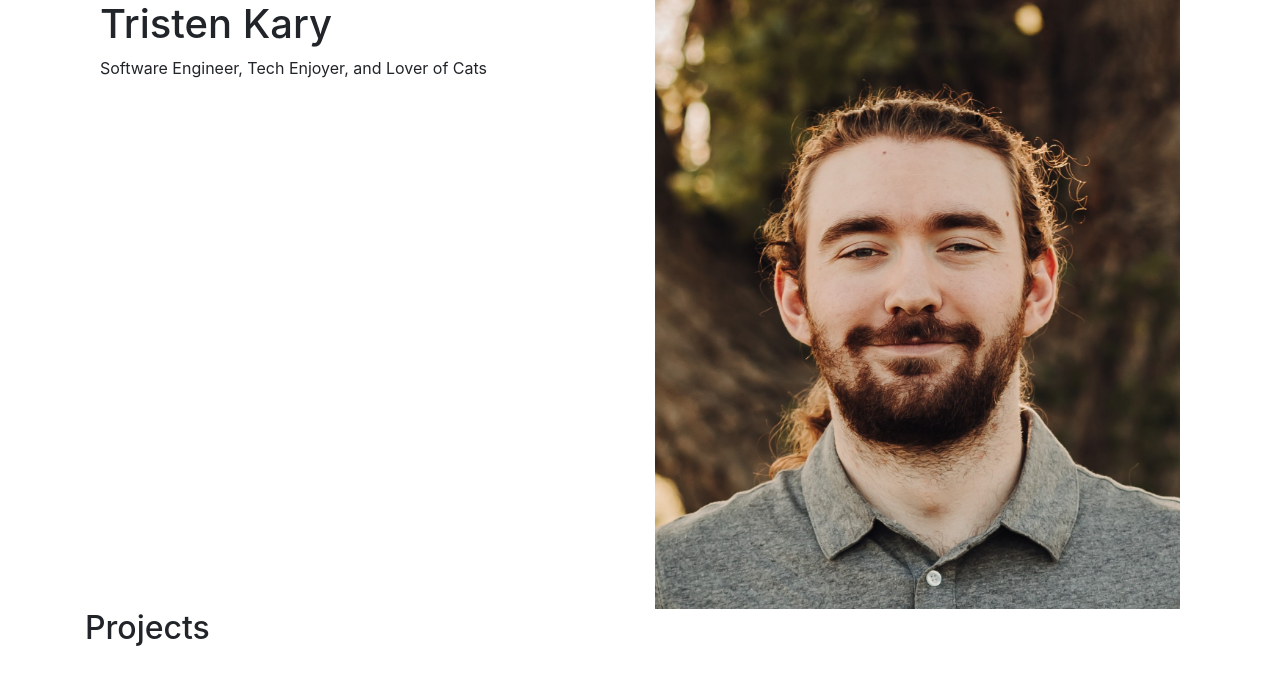
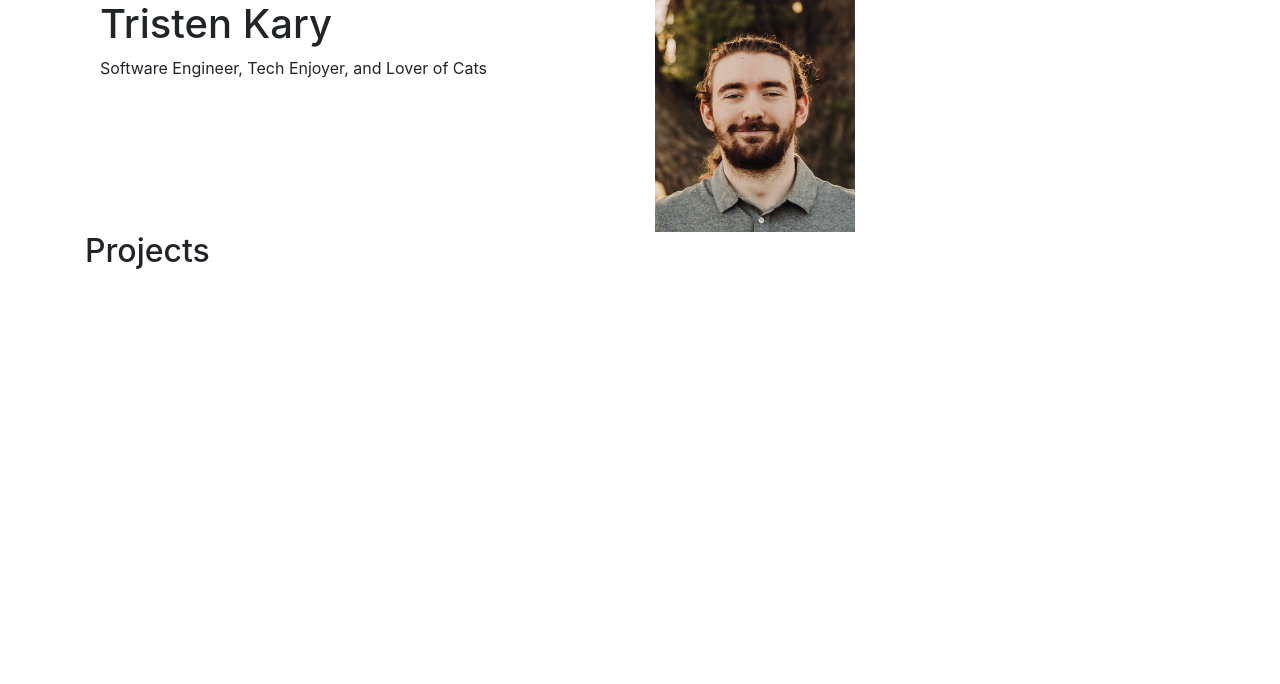
Before and after one commit to tristen-k/tristen-k.github.io, a website: page index.html in a window 1280 px wide. Drawn offline with nearby package versions, Linux system fonts and the light colour scheme.

Commit message:
here hjere

```diff
--- a/index.html
+++ b/index.html
@@ -19,7 +19,7 @@
             </p>
           </div>
           <div class="col">
-            <img class="img-fluid" src="resources/Headshot.jpg" style="size: 200px;"/>
+            <img class="img-fluid" src="resources/Headshot.jpg" style="max-width: 200px;"/>
           </div>
         </div>
       </div>
```
